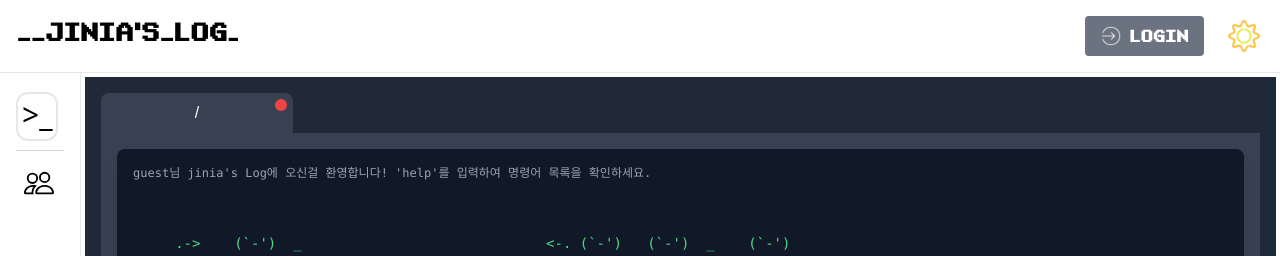
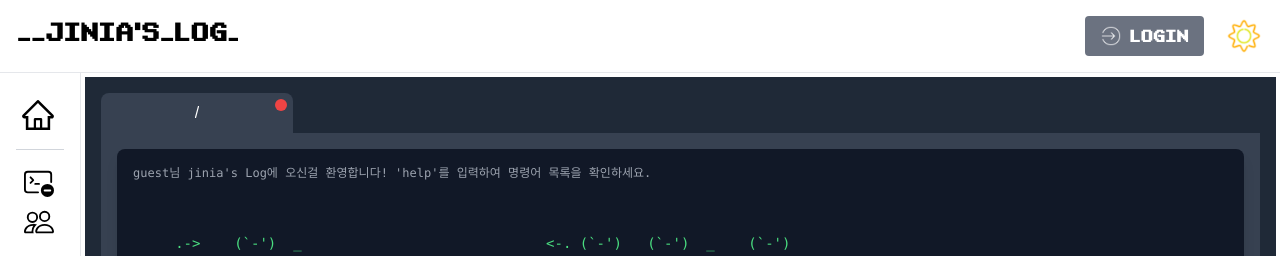
Before and after one commit to jinia91/blog-front, a Next.js app: page / in a window 1280 px wide. Shown: the top 256 px of the page. Built offline with nearby package versions, Linux system fonts and the light colour scheme; no server answers; a web font is replaced by a local one.

Commit message:
사이드 바 수정

```diff
--- a/app/(layout)/(components)/(sidebar)/side-bar-items.ts
+++ b/app/(layout)/(components)/(sidebar)/side-bar-items.ts
@@ -1,8 +1,14 @@
 import { AiOutlineFileText } from 'react-icons/ai'
-import { BsPeople } from 'react-icons/bs'
+import { BsPeople, BsTerminalDash } from 'react-icons/bs'
 import { Auth } from '../../../login/(domain)/session'
 
 export const sideBarItems = [
+  {
+    name: 'Home',
+    href: '/',
+    icon: BsTerminalDash,
+    auth: Auth.Guest
+  },
   {
     name: 'About',
     href: '/about',
--- a/app/(layout)/(components)/(sidebar)/side-bar-main.tsx
+++ b/app/(layout)/(components)/(sidebar)/side-bar-main.tsx
@@ -6,6 +6,7 @@ import { sideBarItems } from './side-bar-items'
 import { Auth } from '../../../login/(domain)/session'
 import { useSession } from '../../../login/(usecase)/session-usecases'
 import { useSideBar } from '../../(usecase)/side-bar-usecases'
+import { AiOutlineHome } from 'react-icons/ai'
 
 export default function SideBarMain (): React.ReactElement {
   const { isCollapsed, setCollapsed, toggleSideBarCollapse }: {
@@ -35,14 +36,10 @@ export default function SideBarMain (): React.ReactElement {
       <aside className="p-4 h-full">
         <div className={'pt-2 pb-4 mb-4 border-b border-gray-300 flex justify-between items-center truncate'}>
           <div
-            className={'cursor-pointer'}
+            className={'cursor-pointer flex pl-1'}
             onClick={toggleSideBarCollapse}
           >
-            <span
-              className={' text-3xl transition-all duration-300:ease-in-out pb-1 pr-1 pl-1 rounded-xl border-2'}
-            >
-            {'>_'}
-            </span>
+            <AiOutlineHome className={'text-4xl'}/>
             <span
               className={`retro-font pl-2 text-2xl ${overlayStyle} transition-all duration-300 ease-in-out`}
             >
--- a/app/(main)/(terminal)/components/input/input.tsx
+++ b/app/(main)/(terminal)/components/input/input.tsx
@@ -81,7 +81,9 @@ export const TerminalInput: React.FC<TerminalInputProps> = ({ username }) => {
           onChange={(e) => {
             setInput(e.target.value)
           }}
-          onKeyDown={handleKeyPress}
+          onKeyDown={event => {
+            handleKeyPress(event).catch(console.error)
+          }}
           autoFocus
         />
       </div>
```
